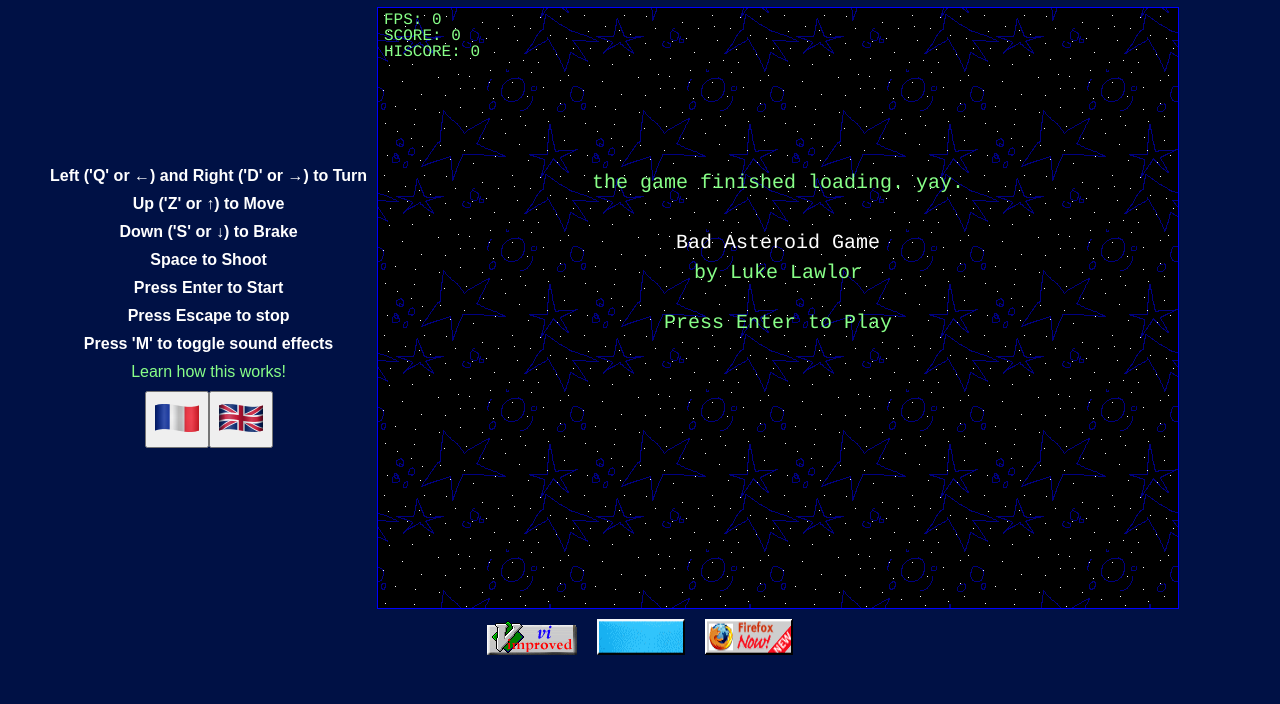
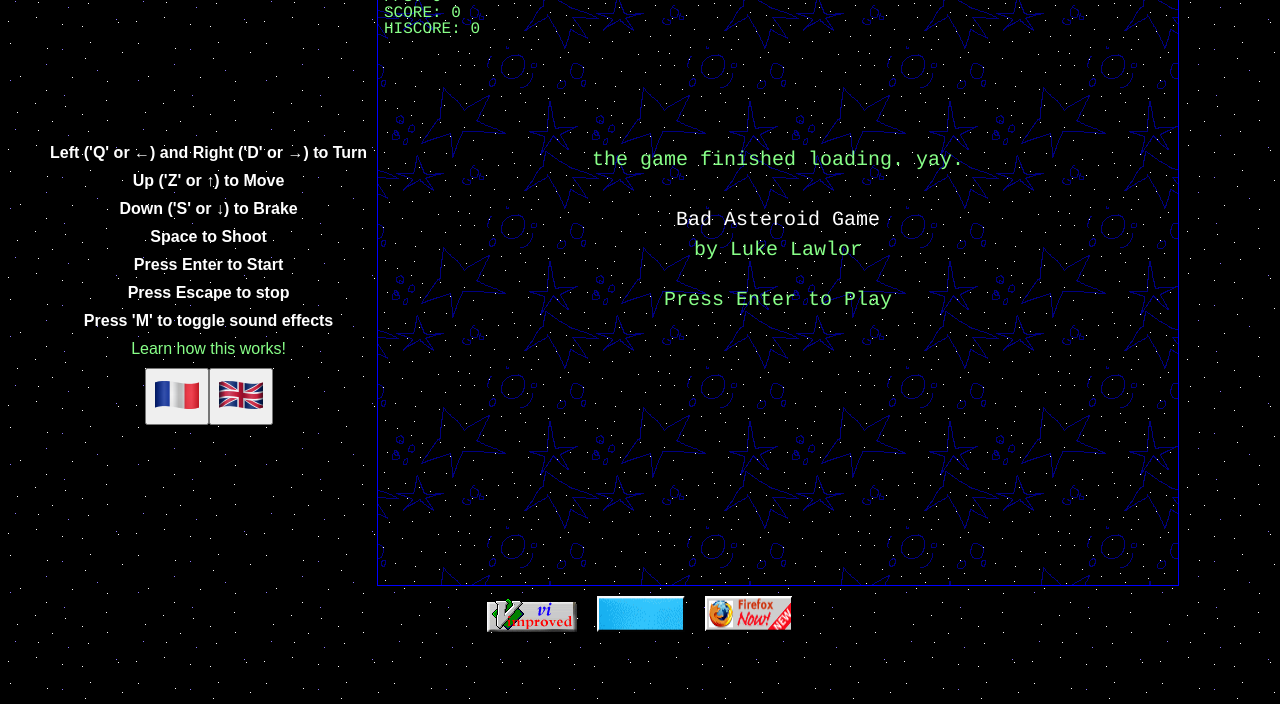
Before and after one commit to lukelawlor/asteroids-js, a website built with Vite: page index.html in a window 1280 px wide. Shown: the part 96-800 px from the top of the page. Built offline with nearby package versions, Linux system fonts and the light colour scheme; files whose address does not match are found by name.

Commit message:
fix: background css

```diff
--- a/styles/doc.css
+++ b/styles/doc.css
@@ -1,7 +1,7 @@
 body {
 	background-color: #001145;
 	color: #ffffff;
-	background-image: url(/images/pagebg.png);
+	background-image: url("../public/images/pagebg.png");
 	padding: 0;
 	margin: 0;
 	font-size: 16px;
@@ -11,6 +11,17 @@ body {
 	position: fixed;
 	top: 0;
 	right: 0;
+
+	background-color: #000000;
+	border: 1px solid #0000ff;
+	height: 21px;
+	padding: 6px;
+	z-index: 1;
+}
+#return {
+	position: fixed;
+	top: 0;
+	left: 0;
 
 	background-color: #000000;
 	border: 1px solid #0000ff;
--- a/styles/home.css
+++ b/styles/home.css
@@ -1,15 +1,15 @@
 body {
 	background-color: #001145;
 	color: #ffffff;
-	background-image: url(images/pagebg.png);
+	background-image: url("../public/images/pagebg.png");
 	font-family: 'Arial', sans-serif;
+	margin: 0;
 }
 
 #content {
 	text-align: center;
 	max-width: 1200px;
 	margin: 0 auto;
-	padding: 15px;
 }
 
 #can {
```
